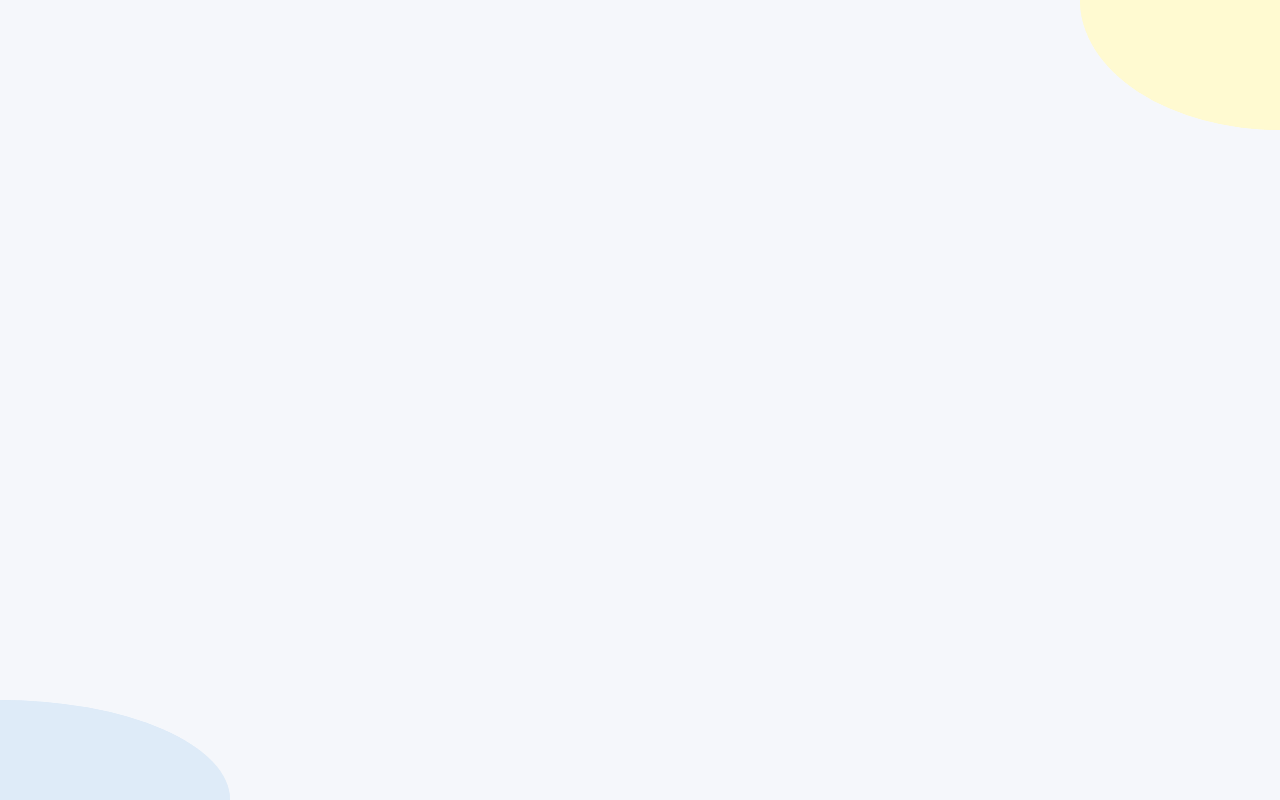
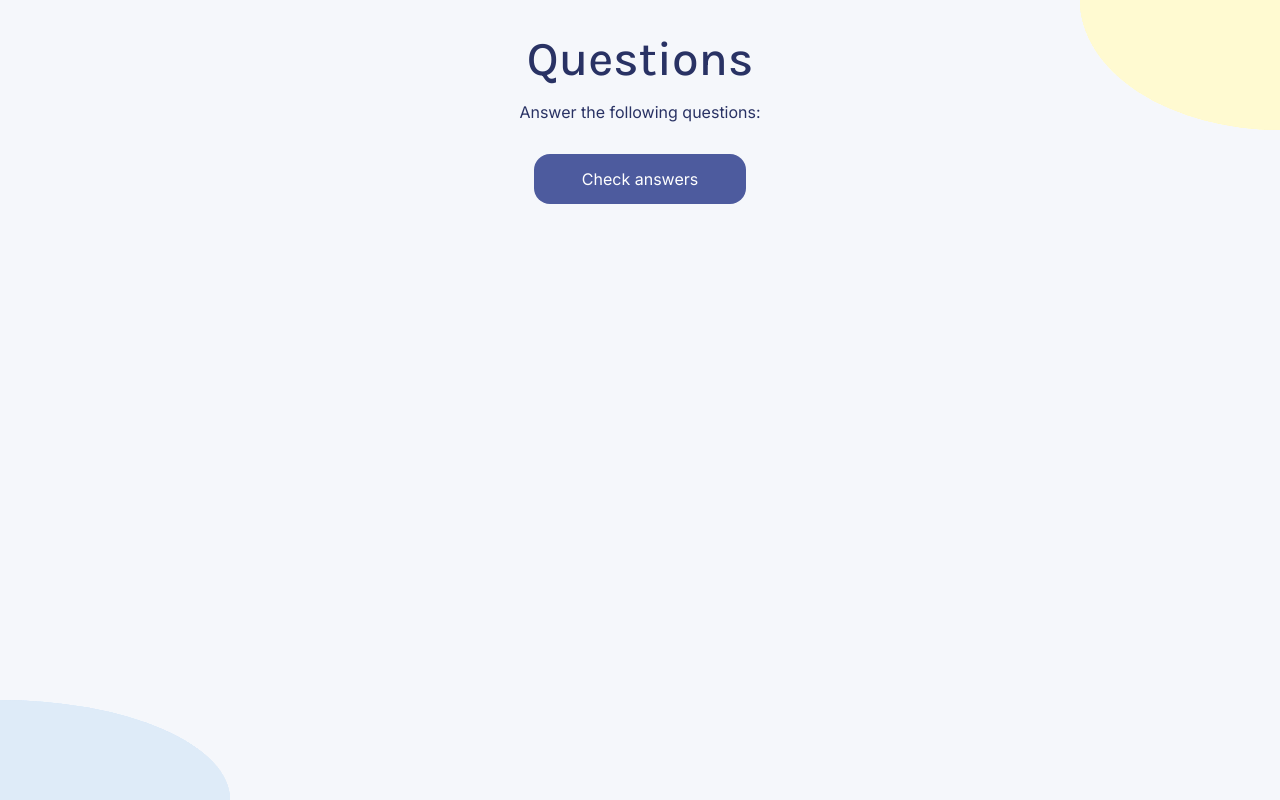
Before and after one commit to rodrigo93/react-quizzical, a React (Vite) app: page / in a window 1280 px wide. Both pictures are taken after a click on the button "Start quiz". Built offline with nearby package versions, Linux system fonts and the light colour scheme.

Commit message:
Add initial Questions component

```diff
--- a/App.jsx
+++ b/App.jsx
@@ -1,9 +1,13 @@
 import React from "react";
+
+// Components
 import Quizzical from "./components/Quizzical";
+import Questions from "./components/Questions";
 
 export default function App () {
   const steps = ["initial", "question", "result"]
   const [currentStep, setCurrentStep] = React.useState(steps[0])
+  console.log("currentStep", currentStep) // DELETE this comment
 
   function nextStep() {
     const currentIndex = steps.indexOf(currentStep)
@@ -13,7 +17,8 @@ export default function App () {
 
   return (
     <div className="app--container">
-      {currentStep === "initial" && <Quizzical handleClick={nextStep} />}
+      {currentStep === "initial" && <Quizzical nextStep={nextStep} />}
+      {currentStep === "question" && <Questions nextStep={nextStep} />}
     </div>
   )
 }
--- /dev/null
+++ b/components/Questions.jsx
@@ -0,0 +1,11 @@
+import React from "react";
+
+export default function Questions({ nextStep }) {
+  return (
+    <div className="questions--container">
+      <h1>Questions</h1>
+      <p>Answer the following questions:</p>
+      <button onClick={nextStep}>Check answers</button>
+    </div>
+  )
+}
--- a/components/Quizzical.jsx
+++ b/components/Quizzical.jsx
@@ -1,11 +1,11 @@
 import React from "react";
 
-export default function Quizzical({handleClick}) {
+export default function Quizzical({nextStep}) {
   return (
     <div className="quizzical--container">
       <h1>Quizzical</h1>
       <p>Challenge your knowledge in this game of questions!</p>
-      <button onClick={handleClick}>Start quiz</button>
+      <button onClick={nextStep}>Start quiz</button>
     </div>
   )
 }
--- a/style.css
+++ b/style.css
@@ -116,3 +116,18 @@ button {
         margin-top: 1rem;
     }
 }
+
+/* Questions */
+
+.questions--container {
+    display: flex;
+    flex-direction: column;
+    justify-content: center;
+    align-items: center;
+
+    padding: 1rem;
+
+    > button {
+        margin-top: 1rem;
+    }
+}
```
